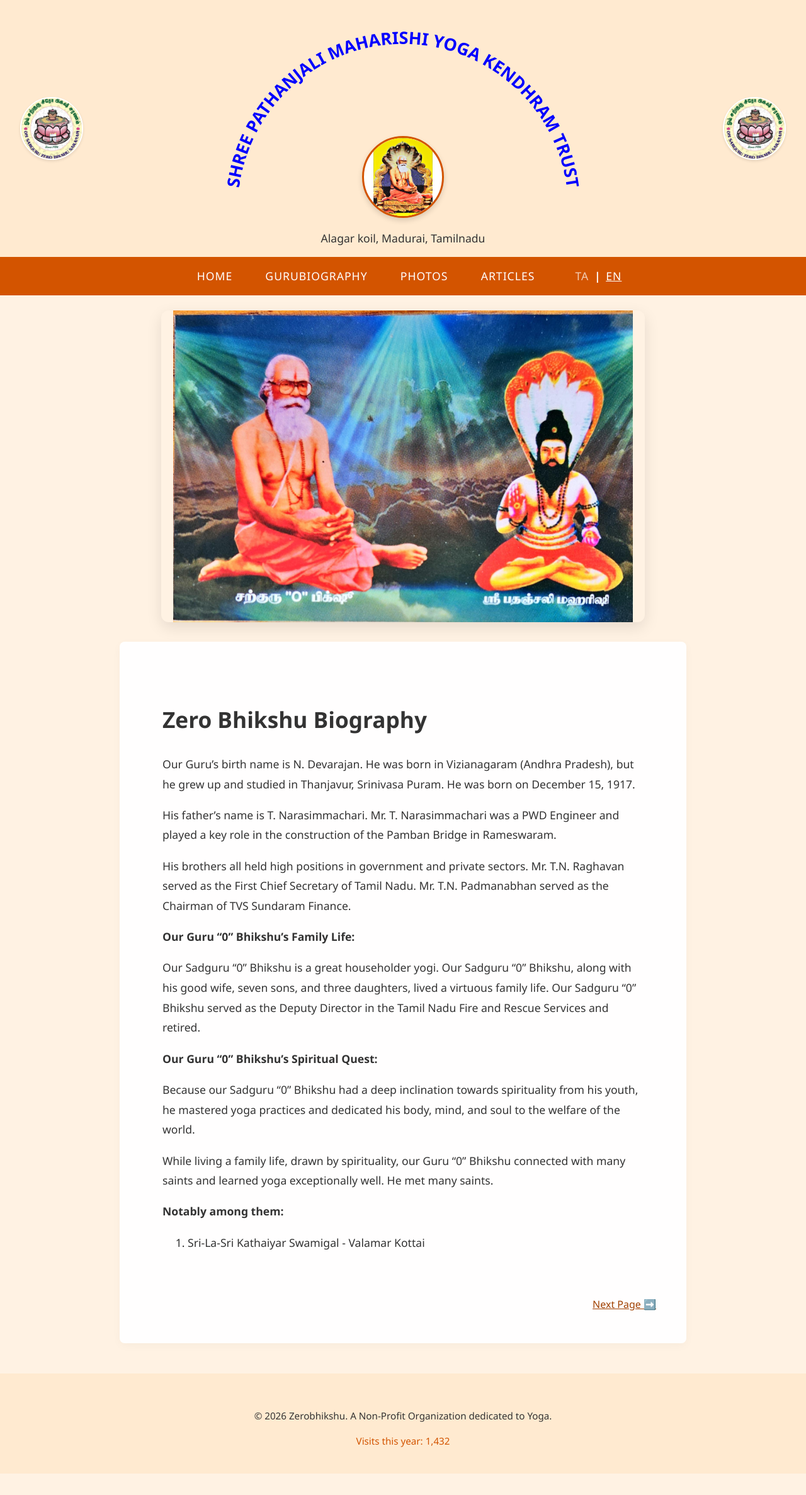
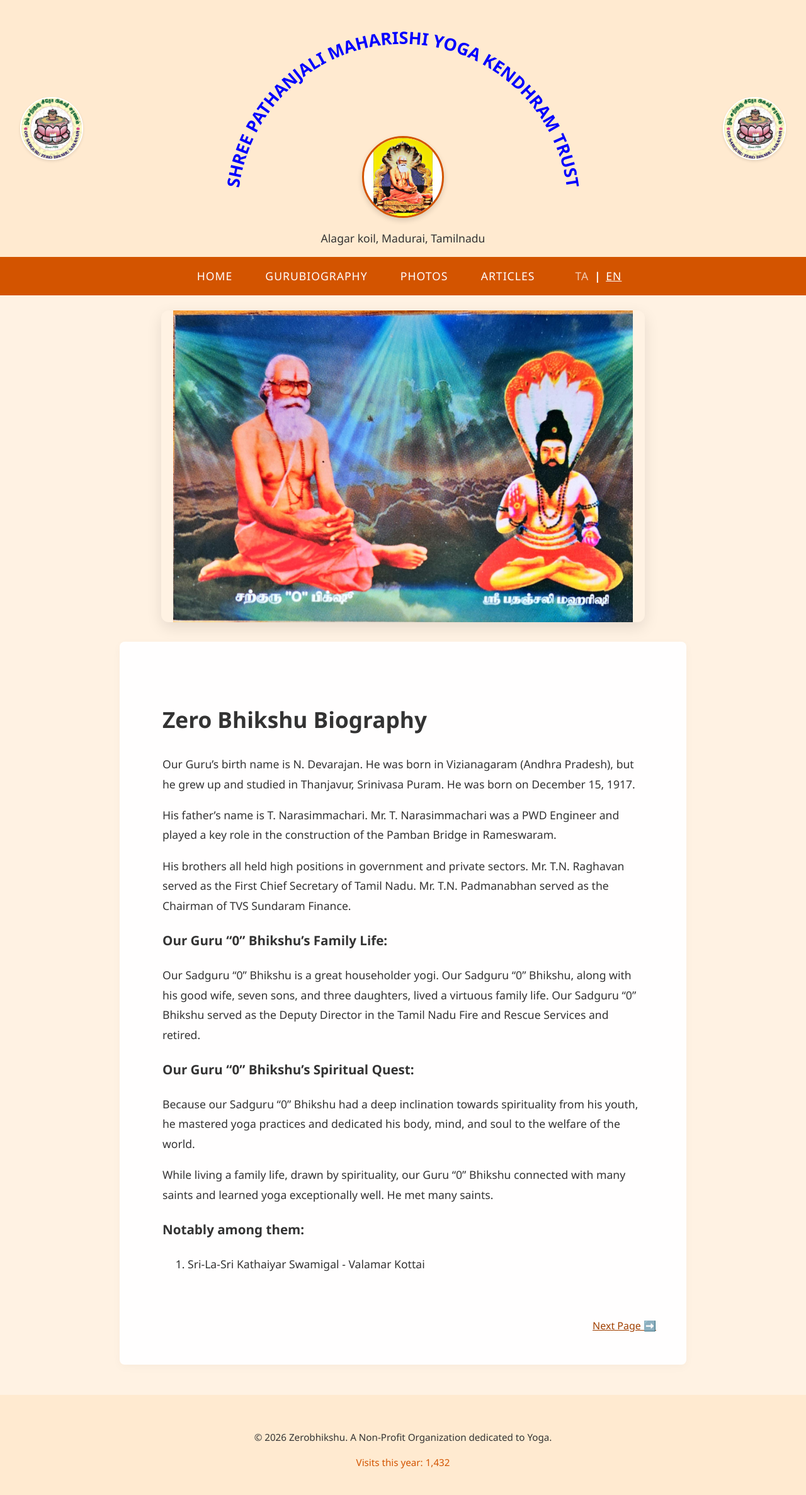
Before and after one commit to harifromchennai-ai/zerobhikshu, a Jekyll site: the page built from docs/en-biography-1.md, in a window 1280 px wide. Shown: the whole page at 63% size. Built offline with Jekyll 4.4.1, drawn with Linux system fonts in a browser that asks for light colours; before the commit the page ends 2340 px from its top, so only the background shows below that.

```diff
--- a/docs/en-biography-1.md
+++ b/docs/en-biography-1.md
@@ -12,17 +12,17 @@ His father's name is T. Narasimmachari. Mr. T. Narasimmachari was a PWD Engineer
 
 His brothers all held high positions in government and private sectors. Mr. T.N. Raghavan served as the First Chief Secretary of Tamil Nadu. Mr. T.N. Padmanabhan served as the Chairman of TVS Sundaram Finance.
 
-**Our Guru "0" Bhikshu's Family Life:**
+### Our Guru "0" Bhikshu's Family Life:
 
 Our Sadguru "0" Bhikshu is a great householder yogi. Our Sadguru "0" Bhikshu, along with his good wife, seven sons, and three daughters, lived a virtuous family life. Our Sadguru "0" Bhikshu served as the Deputy Director in the Tamil Nadu Fire and Rescue Services and retired.
 
-**Our Guru "0" Bhikshu's Spiritual Quest:**
+### Our Guru "0" Bhikshu's Spiritual Quest:
 
 Because our Sadguru "0" Bhikshu had a deep inclination towards spirituality from his youth, he mastered yoga practices and dedicated his body, mind, and soul to the welfare of the world.
 
 While living a family life, drawn by spirituality, our Guru "0" Bhikshu connected with many saints and learned yoga exceptionally well. He met many saints.
 
-**Notably among them:**
+### Notably among them:
 
 1. Sri-La-Sri Kathaiyar Swamigal - Valamar Kottai
 
```
Also changed, not shown: docs/en-biography-3.md (+2 -2 lines).
